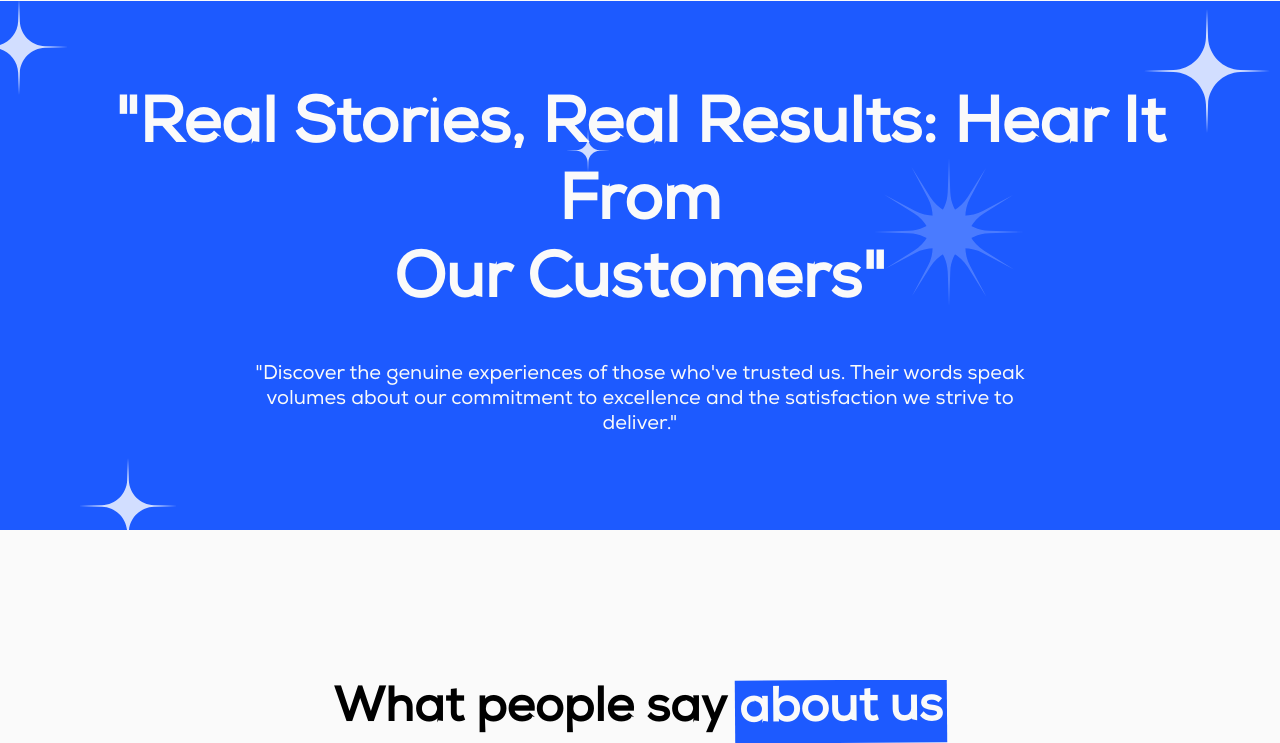
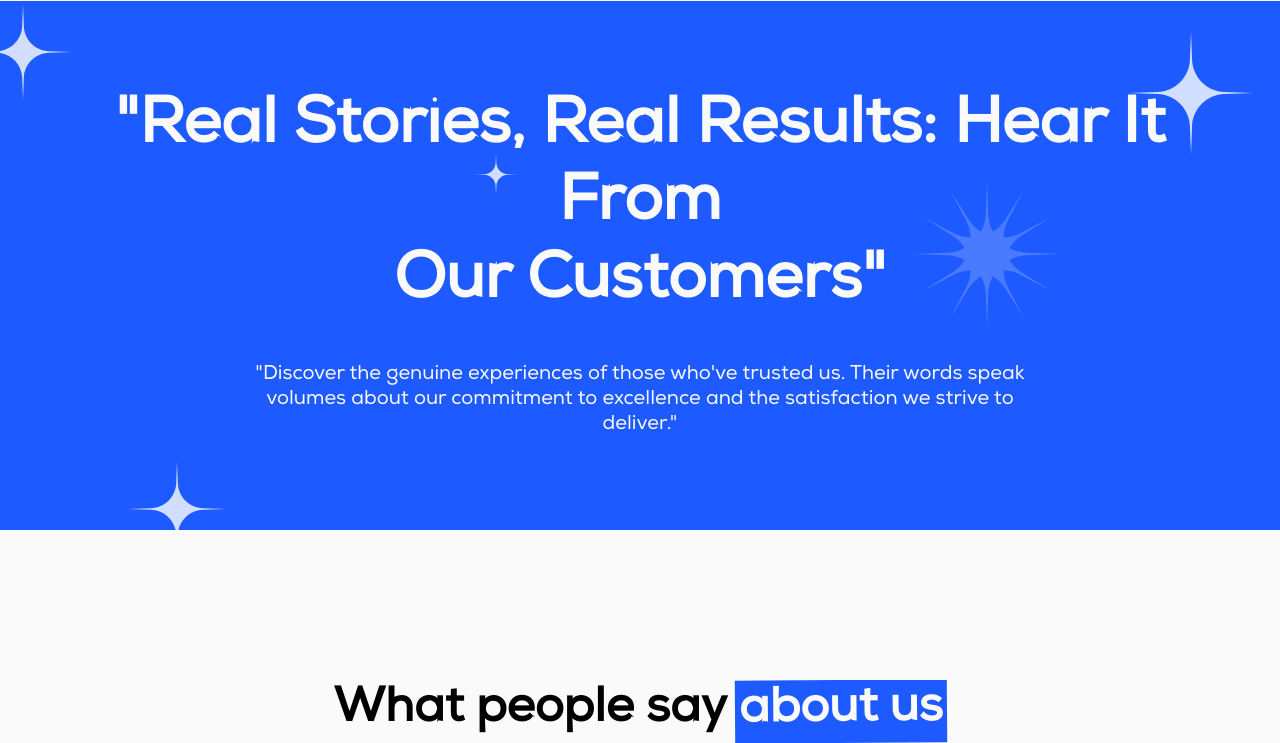
Before and after one commit to kaundalvikas21/Wp_Vantage, a PHP site: page /reviews.html in a window 1280 px wide. Shown: the part 81-824 px from the top of the page. Run offline with PHP 8.4, Linux system fonts and the light colour scheme; some web fonts are replaced.

Commit message:
review page

```diff
--- a/css/custom-styles.css
+++ b/css/custom-styles.css
@@ -2464,28 +2464,28 @@ textarea {
 }
 
 .review_hero_section_1 .review_hero_container .left_top_str {
-  left: -30px;
-  top: 0px;
+  left: -2%;
+  top: 1%;
 }
 
 .review_hero_section_1 .review_hero_container .left_bottom_str {
-  left: 79px;
-  bottom: -24px;
+  left: 10%;
+  bottom: -5%;
 }
 
 .review_hero_section_1 .review_hero_container .center_str {
-  top: 130px;
-  left: 566px;
+  top: 29%;
+  left: 37%;
 }
 
 .review_hero_section_1 .review_hero_container .sun_str {
-  top: 159px;
-  right: 256px;
+  top: 34%;
+  right: 17%;
 }
 
 .review_hero_section_1 .review_hero_container .right_top_str {
-  top: 10px;
-  right: 10px;
+  top: 6%;
+  right: 2%;
 }
 
 /*------------------------ END REVIEWS PAGE CSS SECTION-1 --------------------------*/
```
